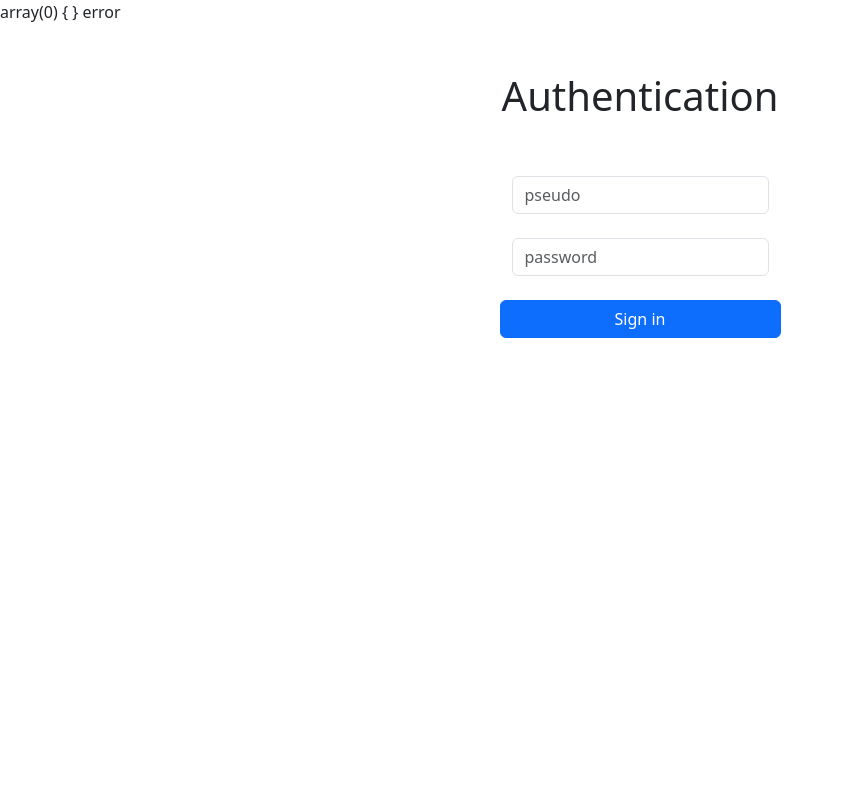
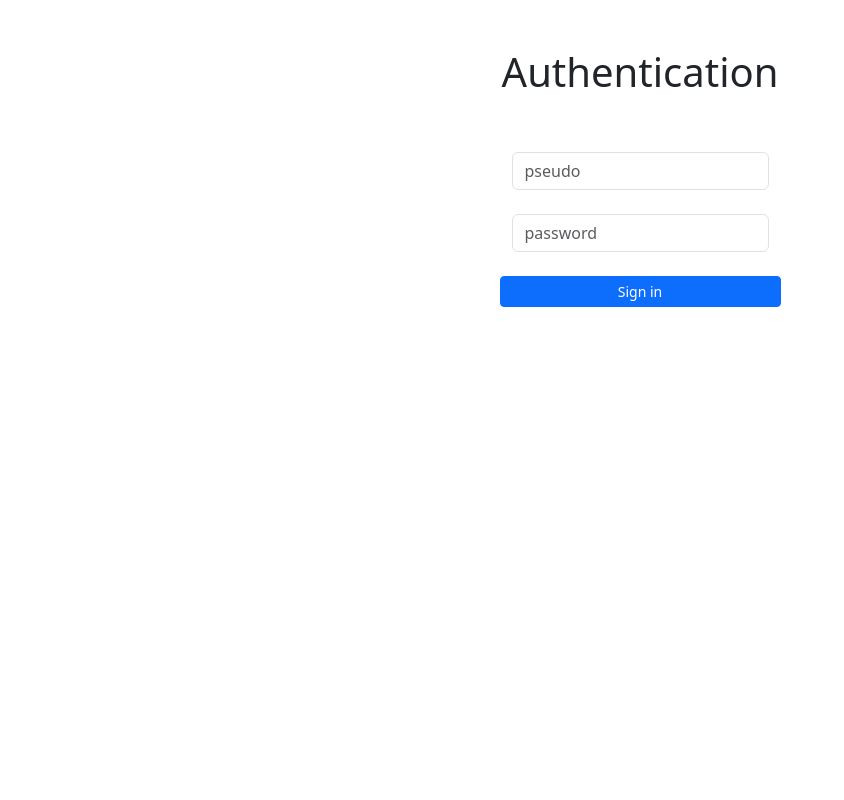
Before and after one commit to Ayoub-elhallaoui/Boutique-Online, a PHP site: page /login.php in a window 1280 px wide. Shown: the whole page, without its empty margins (0-844 px from the left). Run offline with PHP 8.4, Linux system fonts and the light colour scheme.

Commit message:
update index.php and login.php

```diff
--- a/login.php
+++ b/login.php
@@ -1,19 +1,19 @@
 <?php
 require_once 'auth.php';
 
-var_dump($_POST);
+// var_dump($_GET);
+// $_POST['password']==='1234'
 $error = "";
+$password = '$2y$10$6o5YbMz5K6OivQNGXTHNdujWvc0OUSMaUTG6fdpvBcm0WznXf4GaO';
 if(isset($_POST['pseudo']) && isset($_POST['password'])){
-    if($_POST['pseudo']==="john" && $_POST['password']==='1234'){
+    if($_POST['pseudo']==="admin" && password_verify($_POST['password'],$password)){
         session_start();
         $_SESSION['user']=1;
         header('Location: /index.php');
         exit();
     }else{
-        $error = "Veuillez verifier les informations";
+        $error = "Veuillez verifier vos informations";
     }
-}else{
-    echo "error";
 }
 
 ?>
@@ -25,15 +25,12 @@ if(isset($_POST['pseudo']) && isset($_POST['password'])){
     <meta name="viewport" content="width=device-width, initial-scale=1.0">
     <link href="https://cdn.jsdelivr.net/npm/bootstrap@5.3.3/dist/css/bootstrap.min.css" rel="stylesheet" integrity="sha384-QWTKZyjpPEjISv5WaRU9OFeRpok6YctnYmDr5pNlyT2bRjXh0JMhjY6hW+ALEwIH" crossorigin="anonymous">
     <title>Page de Login</title>
-
-
 </head>
 <body>
-
     <div class="container mt-5">
         <div class="row">
             <h1 class="text-center">Authentication</h1>
-            <div class="col-md-12 w-100 mt-5 d-flex justify-content-center align-items-center ">
+            <div class=" mt-5 d-flex justify-content-center ">
                 <form class="form-group" method="POST">
                     <?php if($error):?>
                         <div class="alert alert-danger">
@@ -44,18 +41,14 @@ if(isset($_POST['pseudo']) && isset($_POST['password'])){
                   <div  class=" mb-4">
                     <input type="text" name="pseudo" placeholder="pseudo"  class="form-control" />
                   </div>
-
-
                   <div  class=" mb-4">
                     <input type="password" name="password"  placeholder="password" class="form-control" />
                   </div>
-
-
                   <div class="row mb-4">
                     <div class="col d-flex justify-content-center">
                   </div>
                   <!-- Submit button -->
-                  <button type="submit" class="btn btn-primary btn-block mb-4">Sign in</button>
+                  <button type="submit" class="btn btn-sm btn-primary btn-block mb-4">Sign in</button>
                 </form>
 
             </div>
@@ -63,18 +56,3 @@ if(isset($_POST['pseudo']) && isset($_POST['password'])){
     </div>
 </body>
 </html>
-<!-- <button type="button" data-mdb-button-init data-mdb-ripple-init class="btn btn-link btn-floating mx-1">
-  <i class="fab fa-facebook-f"></i>
-</button>
-
-<button type="button" data-mdb-button-init data-mdb-ripple-init class="btn btn-link btn-floating mx-1">
-  <i class="fab fa-google"></i>
-</button>
-
-<button type="button" data-mdb-button-init data-mdb-ripple-init class="btn btn-link btn-floating mx-1">
-  <i class="fab fa-twitter"></i>
-</button>
-
-<button type="button" data-mdb-button-init data-mdb-ripple-init class="btn btn-link btn-floating mx-1">
-  <i class="fab fa-github"></i>
-</button> -->
```
Also changed, not shown: index.php (+8 -4 lines).
